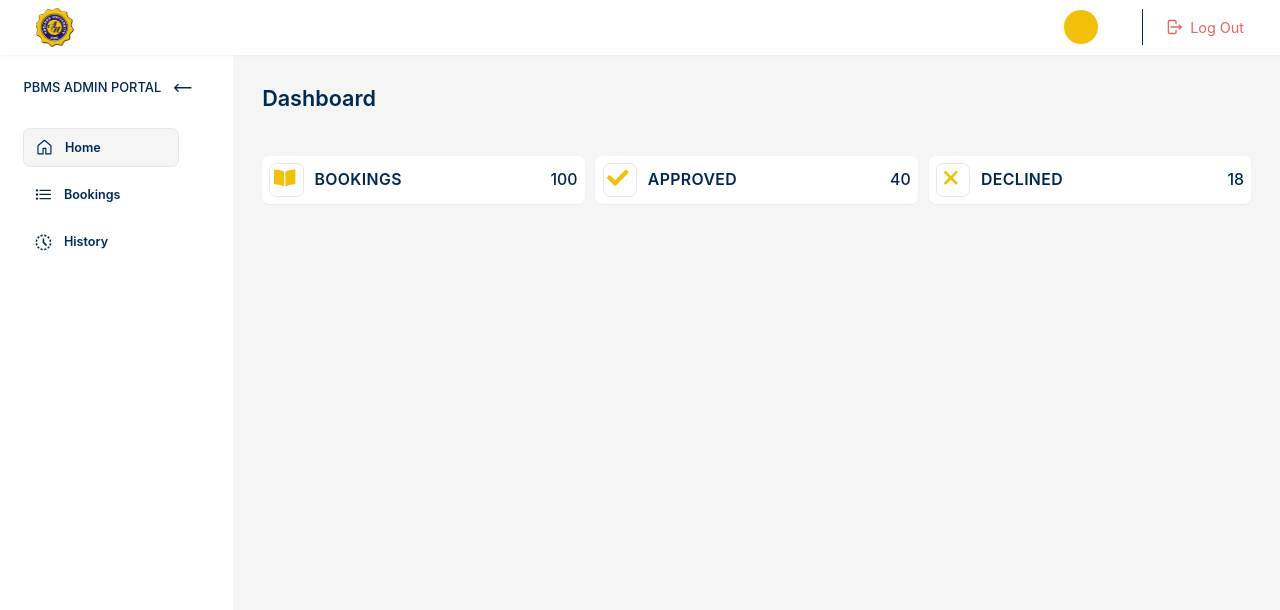
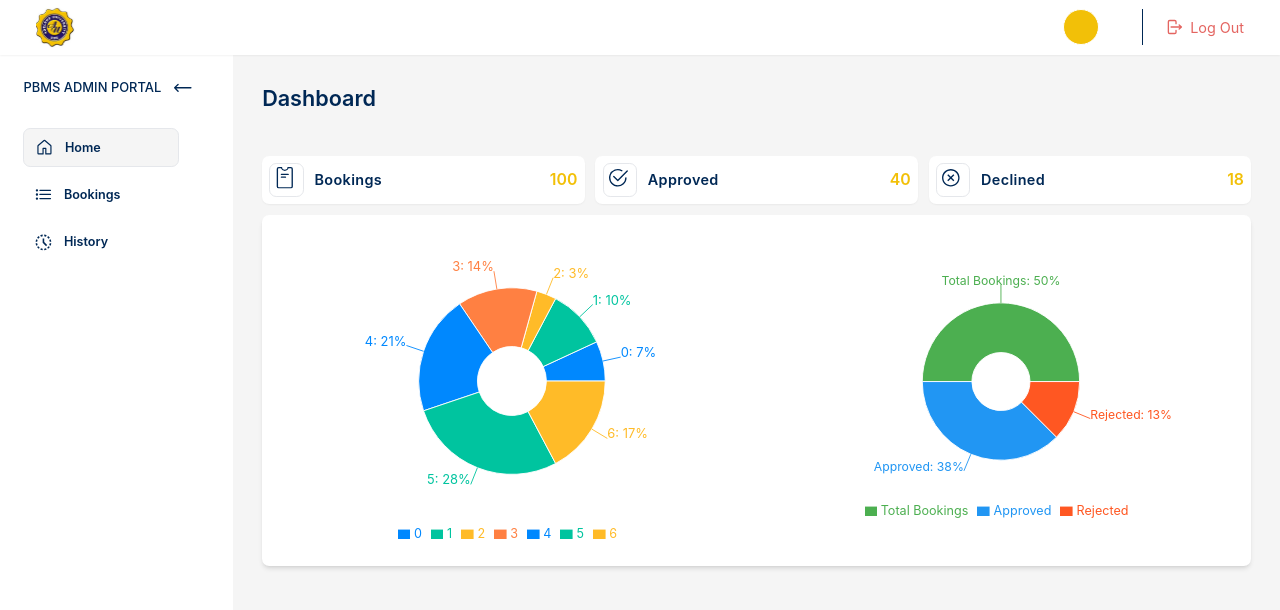
Before and after one commit to FemiDeji/My-Final-Year-Project, a React (Vite) app: page /dashboard in a window 1280 px wide. Shown: the top 610 px of the page. Built offline with nearby package versions, Linux system fonts and the light colour scheme.

Commit message:
dashboard

```diff
--- a/package.json
+++ b/package.json
@@ -27,6 +27,7 @@
     "react-icons": "^5.4.0",
     "react-loader-spinner": "^6.1.6",
     "react-router-dom": "^7.1.3",
+    "recharts": "^2.15.1",
     "rxjs": "^7.8.1"
   },
   "devDependencies": {
--- a/src/components/Header.jsx
+++ b/src/components/Header.jsx
@@ -39,7 +39,7 @@ export default function Header({ isSidebarOpen, setIsSidebarOpen }) {
 							<div className="font-medium text-base xs:text-sm">
 								{user?.user_metadata?.fullname}
 							</div>
-							<div className="text-xs font-normal mb-1">
+							<div className="text-xs font-medium mb-1">
 								{user?.user_metadata?.username}
 							</div>
 						</div>
--- a/src/components/Stat.jsx
+++ b/src/components/Stat.jsx
@@ -5,13 +5,13 @@ export default function Stat({ icon, title, value }) {
 			<div className="flex flex-row justify-start items-center w-full gap-3">
 				<div
 					className={`flex justify-center items-center rounded-lg p-1 border`}>
-					<svg className="w-7 h-7 xs:w-5 xs:h-5 text-[#f2c008]">{icon}</svg>
+					<svg className="w-7 h-7 xs:w-5 xs:h-5 text-[#002855]">{icon}</svg>
 				</div>
-				<div className="text-[1.1rem] xs:text-base uppercase tracking-[0.4px] font-semibold text-general-blue">
+				<div className="text-[1rem] xs:text-[14px] capitalize tracking-[0.4px] font-semibold text-general-blue">
 					{title}
 				</div>
 			</div>
-			<div className="ml-auto text-[1.1rem] xs:text-sm leading-none font-medium text-general-blue">
+			<div className="ml-auto text-[1.1rem] xs:text-[14px] leading-none font-semibold text-[#f2c008]">
 				{value}
 			</div>
 		</div>
--- a/src/pages/booking/Stats.jsx
+++ b/src/pages/booking/Stats.jsx
@@ -1,26 +1,27 @@
 /* eslint-disable react/prop-types */
-import { FaBookOpen, FaCheck, FaRoad } from "react-icons/fa";
+
 import Stat from "../../components/Stat";
-import { FaXmark } from "react-icons/fa6";
+import { BsCheck2Circle, BsPass } from "react-icons/bs";
+import { LiaTimesCircle } from "react-icons/lia";
 
 export default function Stats({ bookings, numDays, confirmedBookings }) {
 	return (
 		<div className="flex flex-row xs:flex-col w-full justify-between items-center gap-3">
 			<Stat
 				title={"Bookings"}
-				icon={<FaBookOpen className="text-2xl xs:text-xl" />}
+				icon={<BsPass className="text-2xl xs:text-xl" />}
 				color={"#002855"}
 				value={100}
 			/>
 			<Stat
 				title={"Approved"}
-				icon={<FaCheck className="text-2xl xs:text-xl" />}
+				icon={<BsCheck2Circle className="text-2xl xs:text-xl" />}
 				color={"#002855"}
 				value={40}
 			/>
 			<Stat
 				title={"Declined"}
-				icon={<FaXmark className="text-2xl xs:text-xl" />}
+				icon={<LiaTimesCircle className="text-2xl xs:text-xl" />}
 				color={"#002855"}
 				value={18}
 			/>
--- /dev/null
+++ b/src/pages/dashboard/ActivityChart.jsx
@@ -0,0 +1,46 @@
+/* eslint-disable react/prop-types */
+import {
+	Cell,
+	Legend,
+	Pie,
+	PieChart,
+	ResponsiveContainer,
+	Tooltip,
+} from "recharts";
+
+export default function ActivityChart({ data }) {
+	const COLORS = ["#0088FE", "#00C49F", "#FFBB28", "#FF8042"];
+
+	return (
+		<div className="flex w-full justify-center items-center">
+			<div className="w-full h-[350px] xs:h-[200px]">
+				<ResponsiveContainer width={"100%"} height={"100%"}>
+					<PieChart>
+						<Pie
+							data={data}
+							dataKey="bookings"
+							nameKey="name"
+							cx="50%"
+							cy="50%"
+							outerRadius="65%"
+							innerRadius="24%"
+							fill="#82ca9d"
+							label={({ name, percent }) =>
+								`${name}: ${(percent * 100).toFixed(0)}%`
+							}>
+							{data.map((entry, index) => (
+								<Cell
+									key={`cell-${index}`}
+									fill={COLORS[index % COLORS.length]}
+									fontSize={"90%"}
+								/>
+							))}
+						</Pie>
+						<Tooltip />
+						<Legend wrapperStyle={{ fontSize: "14px", textAlign: "center" }} />
+					</PieChart>
+				</ResponsiveContainer>
+			</div>
+		</div>
+	);
+}
--- /dev/null
+++ b/src/pages/dashboard/BookingSummary.jsx
@@ -0,0 +1,46 @@
+import {
+	Cell,
+	Legend,
+	Pie,
+	PieChart,
+	ResponsiveContainer,
+	Tooltip,
+} from "recharts";
+
+/* eslint-disable react/prop-types */
+export default function BookingSummary({ data }) {
+	const COLORS = ["#4CAF50", "#2196F3", "#FF5722"];
+
+	return (
+		<div className="w-full items-center justify-center flex">
+			<div className="w-full xs:h-[200px] h-[300px]">
+				<ResponsiveContainer width={"100%"} height={"100%"}>
+					<PieChart>
+						<Pie
+							data={data}
+							dataKey={"value"}
+							nameKey={"name"}
+							cy={"50%"}
+							cx={"50%"}
+							outerRadius="65%"
+							innerRadius="24%"
+							fill="#8884d8"
+							label={({ name, percent }) =>
+								`${name}: ${(percent * 100).toFixed(0)}%`
+							}>
+							{data.map((entry, index) => (
+								<Cell
+									key={`cell-${index}`}
+									fill={COLORS[index % COLORS.length]}
+									fontSize={"85%"}
+								/>
+							))}
+						</Pie>
+						<Tooltip />
+						<Legend wrapperStyle={{ fontSize: "14px", textAlign: "center" }} />
+					</PieChart>
+				</ResponsiveContainer>
+			</div>
+		</div>
+	);
+}
--- a/src/pages/dashboard/Dashboard.jsx
+++ b/src/pages/dashboard/Dashboard.jsx
@@ -1,11 +1,33 @@
 import Layout from "../../components/Layout";
 import Stats from "../booking/Stats";
+import ActivityChart from "./ActivityChart";
+import BookingSummary from "./BookingSummary";
 
 export default function Dashboard() {
+	const data = [
+		{ month: "Jan", bookings: 2, frequency: 1 },
+		{ month: "Feb", bookings: 3, frequency: 2 },
+		{ month: "Mar", bookings: 1, frequency: 0 },
+		{ month: "Apr", bookings: 4, frequency: 0 },
+		{ month: "May", bookings: 6, frequency: 2 },
+		{ month: "Jun", bookings: 8, frequency: 2 },
+		{ month: "Jul", bookings: 5, frequency: 3 },
+	];
+
+	const bookingData = [
+		{ name: "Total Bookings", value: 120 },
+		{ name: "Approved", value: 90 },
+		{ name: "Rejected", value: 30 },
+	];
+
 	return (
 		<Layout title={"Dashboard"}>
-			<div className="w-full flex">
+			<div className="w-full flex flex-col gap-3 xs:gap-6">
 				<Stats />
+				<div className="rounded-lg px-3 py-5 xs:px-1 flex flex-row gap-3 xs:flex-col xs:gap-7 bg-white shadow-md">
+					<ActivityChart data={data} />
+					<BookingSummary data={bookingData} />
+				</div>
 			</div>
 		</Layout>
 	);
```
Also changed, not shown: public/AU_logo-removebg-.png (added), 1 other file (tests, documents, lock files or other folders).
